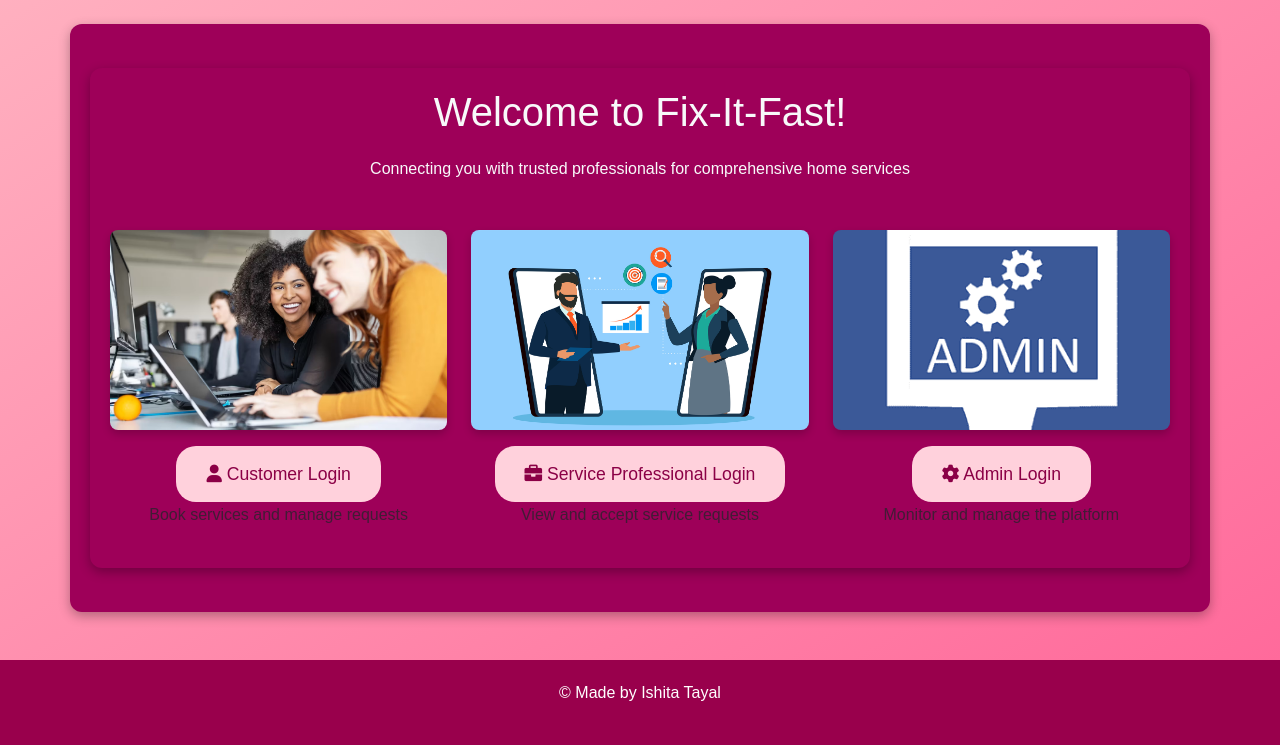
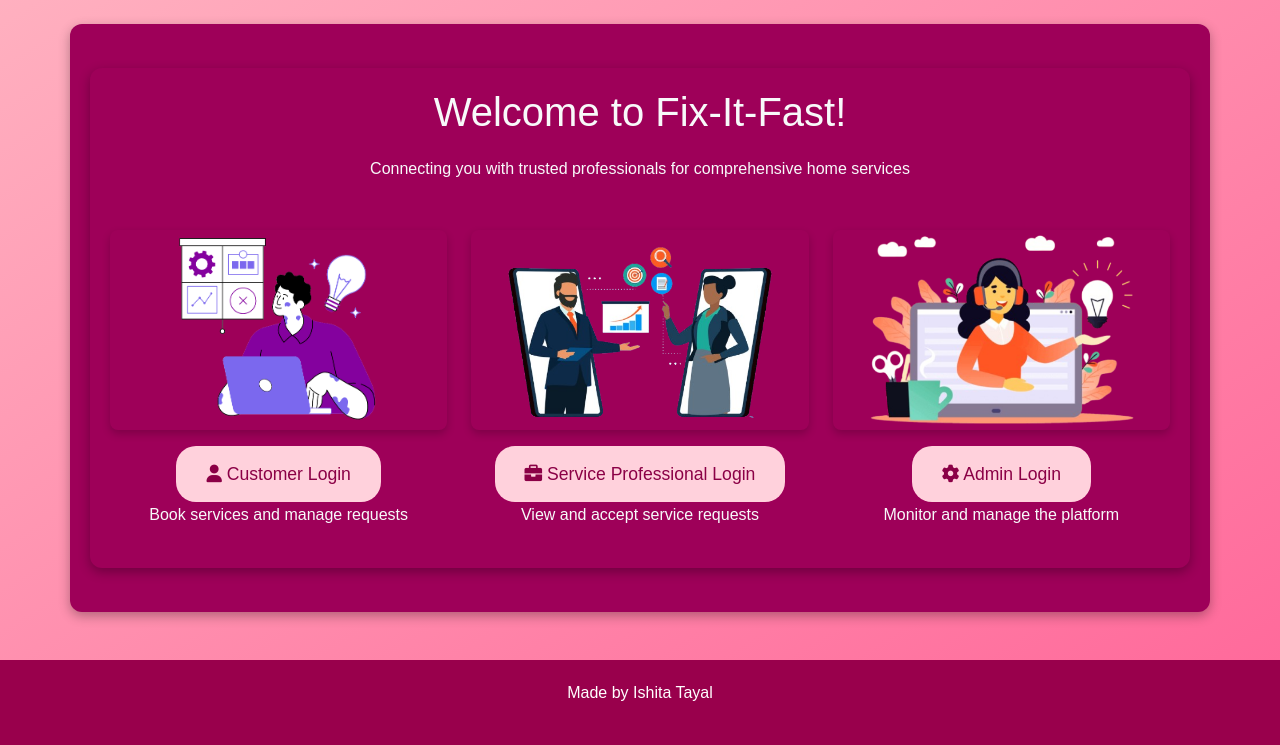
Before and after one commit to ishita-tayal/MAD1-Project, a Flask app: page / in a window 1280 px wide. Shown: the part 60-805 px from the top of the page. Run offline with Flask 3, Linux system fonts and the light colour scheme.

Commit message:
completed frontend

```diff
--- a/templates/index.html
+++ b/templates/index.html
@@ -7,12 +7,12 @@
 
     <div class="row text-center mt-5">
         <div class="col-md-4">
-            <img src="{{ url_for('static', filename='customer.jpeg') }}" alt="Customer"
+            <img src="{{ url_for('static', filename='customer.png') }}" alt="Customer"
                 class="img-fluid mb-3 uniform-image">
             <a href="{{ url_for('user_login') }}" class="btn btn-light btn-lg">
                 <i class="fas fa-user"></i> Customer Login
             </a>
-            <p class="text-muted">Book services and manage requests</p>
+            <p class="text-center text-light">Book services and manage requests</p>
         </div>
         <div class="col-md-4">
             <img src="{{ url_for('static', filename='service_prof.png') }}" alt="Service Professional"
@@ -20,14 +20,14 @@
             <a href="{{ url_for('service_professional_login') }}" class="btn btn-light btn-lg">
                 <i class="fas fa-briefcase"></i> Service Professional Login
             </a>
-            <p class="text-muted">View and accept service requests</p>
+            <p class="text-center text-light">View and accept service requests</p>
         </div>
         <div class="col-md-4">
             <img src="{{ url_for('static', filename='admin.png') }}" alt="Admin" class="img-fluid mb-3 uniform-image">
             <a href="{{ url_for('admin_login') }}" class="btn btn-light btn-lg">
                 <i class="fas fa-cog"></i> Admin Login
             </a>
-            <p class="text-muted">Monitor and manage the platform</p>
+            <p class="text-center text-light">Monitor and manage the platform</p>
         </div>
     </div>
 </div>
@@ -83,8 +83,7 @@
     }
 
     .text-muted {
-        color: #FFD1DC;
-        /* Light pink text for muted paragraphs */
+        color: #FFffff;
     }
 </style>
 {% endblock %}
--- a/templates/layout.html
+++ b/templates/layout.html
@@ -141,7 +141,7 @@
     </div>
 
     <footer class="text-center mt-5">
-        <p>&copy; Made by Ishita Tayal</p>
+        <p>Made by Ishita Tayal</p>
     </footer>
 
     <script src="https://cdn.jsdelivr.net/npm/bootstrap@5.3.3/dist/js/bootstrap.bundle.min.js"></script>
```
Also changed, not shown: static/admin.png, static/customer.jpeg (deleted), static/customer.png (added), static/service_prof.png.
